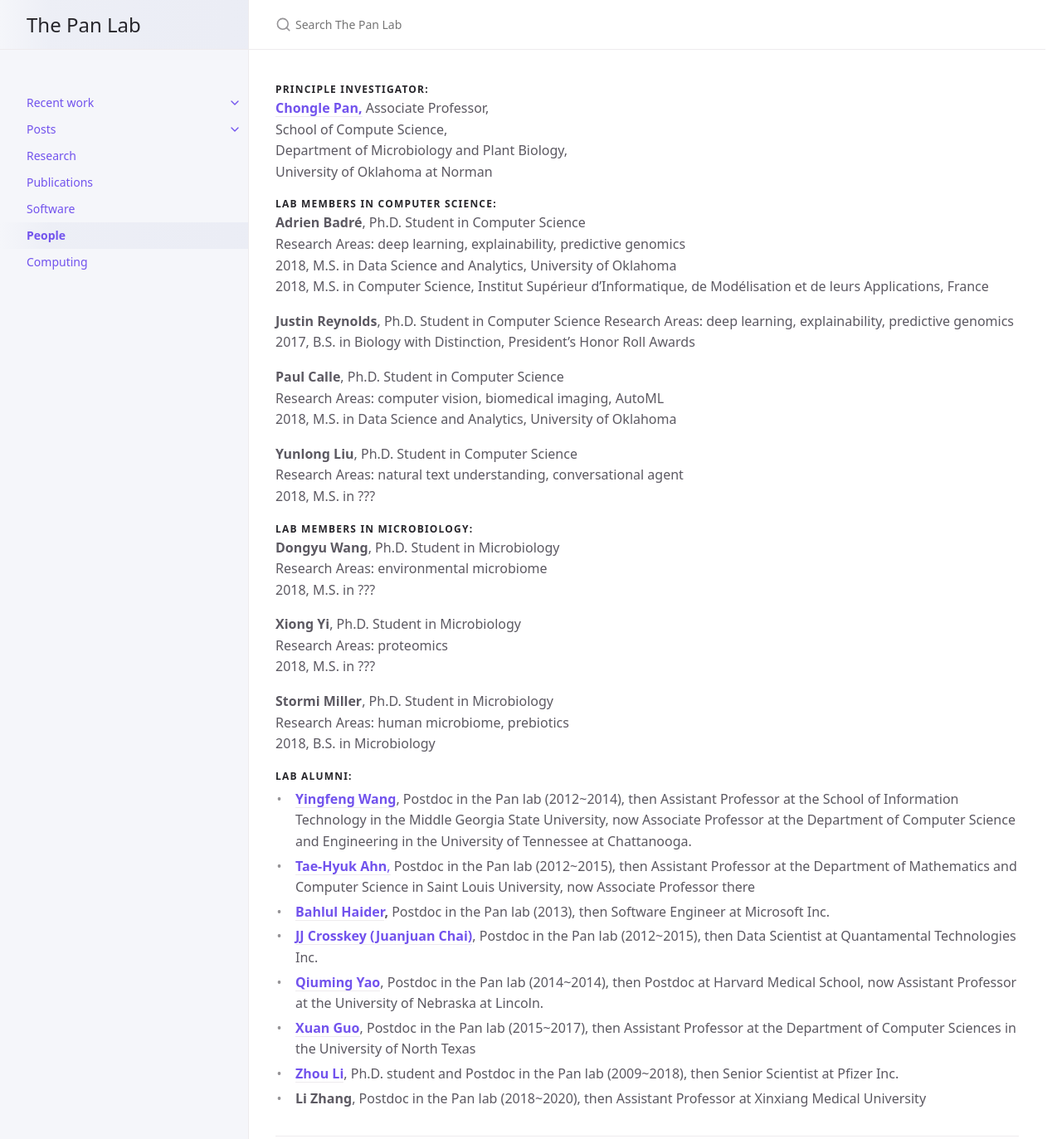
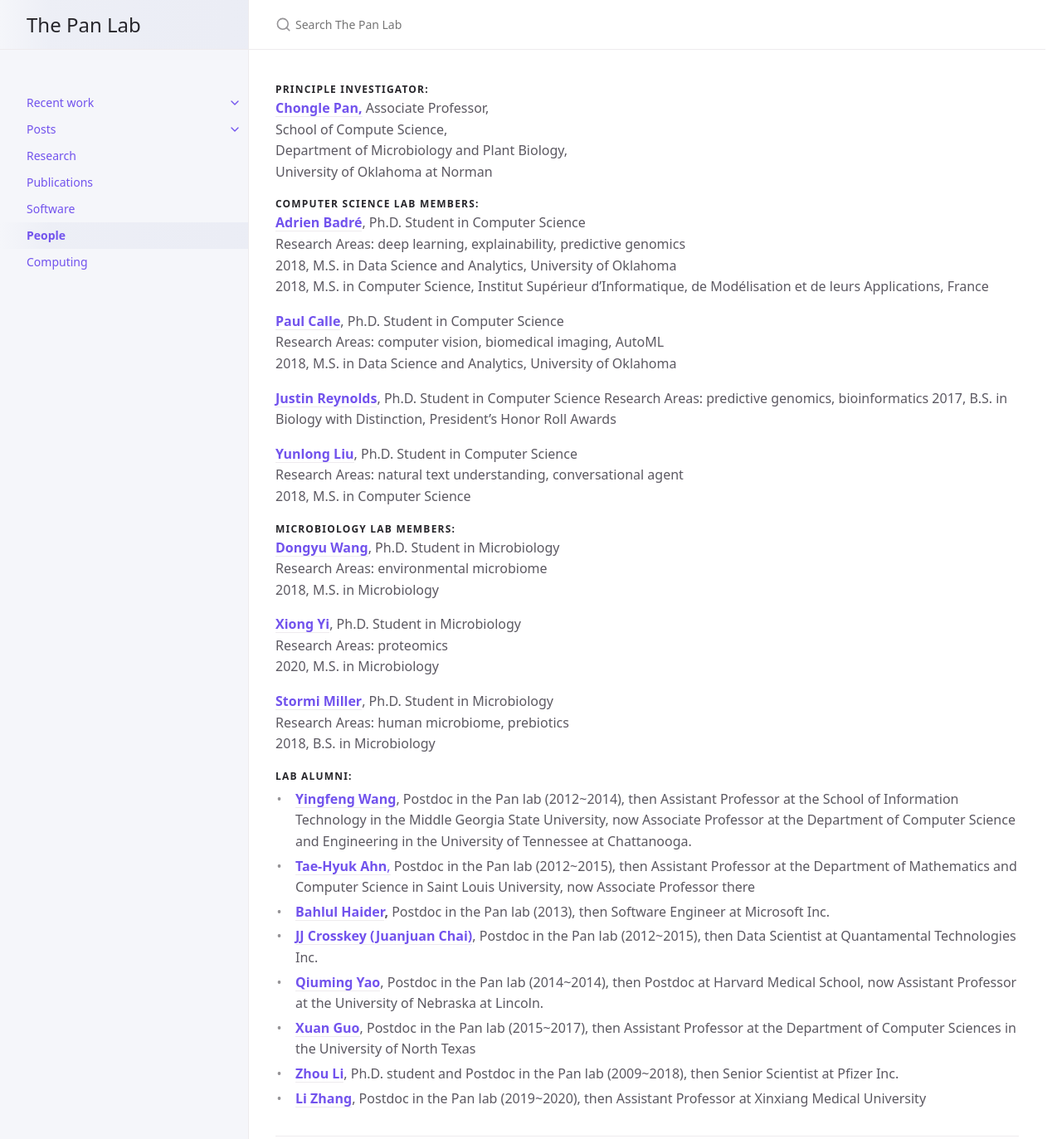
Before and after one commit to thepanlab/thepanlab.github.io, a Jekyll site: the page built from docs/people.md, in a window 1280 px wide and 1400 px high. Shown: the top 1373 px of the window at 83% size. Built offline with Jekyll 4.4.1, drawn with Linux system fonts in a browser that asks for light colours.

Commit message:
Update people.md

```diff
--- a/docs/people.md
+++ b/docs/people.md
@@ -6,41 +6,41 @@
 
 #### **Principle Investigator:**
 
-[**Chongle Pan,**](https://www.omicsbio.org/people/chongle-pan/) Associate Professor,
+[**Chongle Pan,**](https://github.com/chonglepan) Associate Professor,
 School of Compute Science,
 Department of Microbiology and Plant Biology,
 University of Oklahoma at Norman
 
-#### **Lab Members in Computer Science:**
+#### **Computer Science Lab Members:**
 
-**Adrien Badré**, Ph.D. Student in Computer Science
+[**Adrien Badré**](https://github.com/adbadre), Ph.D. Student in Computer Science
 Research Areas: deep learning, explainability, predictive genomics
 2018, M.S. in Data Science and Analytics, University of Oklahoma
 2018, M.S. in Computer Science,&nbsp;Institut Supérieur d&#8217;Informatique, de Modélisation et de leurs Applications, France
 
-**Justin Reynolds**, Ph.D. Student in Computer Science
-Research Areas: deep learning, explainability, predictive genomics
-2017, B.S. in Biology with Distinction, President&#8217;s Honor Roll Awards
-
-**Paul Calle**, Ph.D. Student in Computer Science
+[**Paul Calle**](https://github.com/pcallec), Ph.D. Student in Computer Science
 Research Areas: computer vision, biomedical imaging, AutoML
 2018, M.S. in Data Science and Analytics, University of Oklahoma
 
-**Yunlong Liu**, Ph.D. Student in Computer Science
+[**Justin Reynolds**](https://github.com/jcreyn), Ph.D. Student in Computer Science
+Research Areas: predictive genomics, bioinformatics
+2017, B.S. in Biology with Distinction, President&#8217;s Honor Roll Awards
+
+[**Yunlong Liu**](https://github.com/Alex-ylliu), Ph.D. Student in Computer Science
 Research Areas: natural text understanding, conversational agent
-2018, M.S. in ???
+2018, M.S. in Computer Science
 
-#### **Lab Members in Microbiology:**
+#### **Microbiology Lab Members:**
 
-**Dongyu Wang**, Ph.D. Student in Microbiology
+[**Dongyu Wang**](https://github.com/dywang0323), Ph.D. Student in Microbiology
 Research Areas: environmental microbiome
-2018, M.S. in ???
+2018, M.S. in Microbiology
 
-**Xiong Yi**, Ph.D. Student in Microbiology
+[**Xiong Yi**](https://github.com/thepanlab), Ph.D. Student in Microbiology
 Research Areas: proteomics
-2018, M.S. in ???
+2020, M.S. in Microbiology
 
-**Stormi Miller**, Ph.D. Student in Microbiology
+[**Stormi Miller**](https://github.com/thepanlab), Ph.D. Student in Microbiology
 Research Areas: human microbiome, prebiotics
 2018, B.S. in Microbiology
 
@@ -53,4 +53,4 @@
   * [**Qiuming Yao**](https://www.linkedin.com/in/qiuming-yao-76005438), Postdoc in the Pan lab (2014~2014), then Postdoc at Harvard Medical School, now Assistant Professor at the University of Nebraska at Lincoln.
   * [**Xuan Guo**](https://www.linkedin.com/in/xuan-guo-7b590886), Postdoc in the Pan lab (2015~2017), then Assistant Professor at the Department of Computer Sciences in the University of North Texas
   * [**Zhou Li**](https://scholar.google.com/citations?hl=en&user=-IOfp1gAAAAJ&view_op=list_works&sortby=pubdate), Ph.D. student and Postdoc in the Pan lab (2009~2018), then Senior Scientist at Pfizer Inc.
-  * **Li Zhang**, Postdoc in the Pan lab (2018~2020), then Assistant Professor at Xinxiang Medical University
+  * [**Li Zhang**](https://github.com/lizhang12), Postdoc in the Pan lab (2019~2020), then Assistant Professor at Xinxiang Medical University
```
